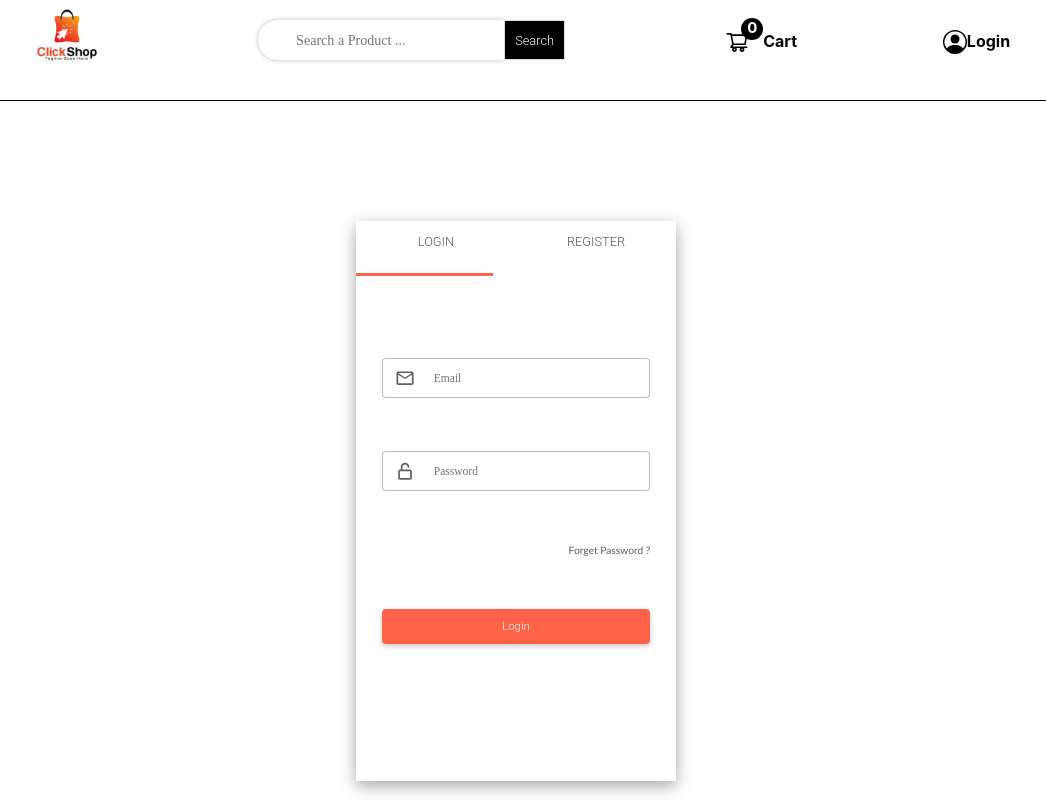
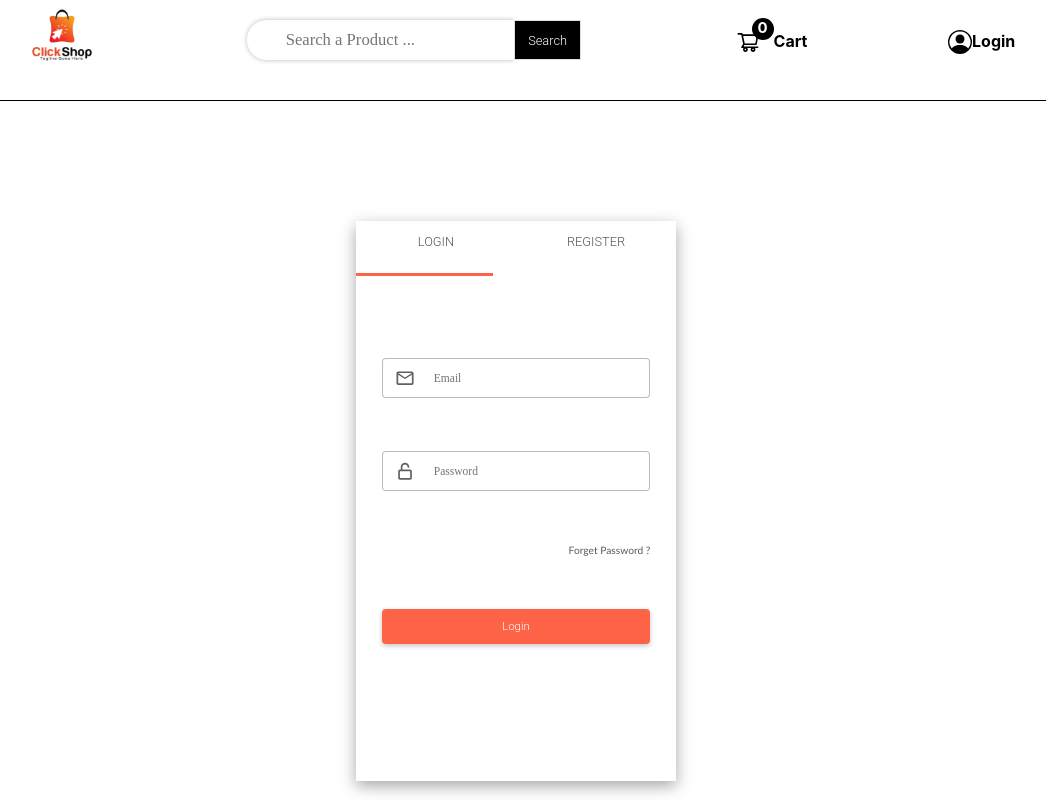
Before and after one commit to nitinkondhari03/E-COMMERCE, a React (Create React App) app in the folder frontend/: page /login in a window 1280 px wide. Shown: the top 800 px of the page, without its empty margins (124-1170 px from the left). Built offline with nearby package versions, Linux system fonts and the light colour scheme; no server answers.

Commit message:
change font serach input

```diff
--- a/frontend/src/component/Product/Search.css
+++ b/frontend/src/component/Product/Search.css
@@ -14,7 +14,7 @@
   outline: none;
   border-top-left-radius: 20px;
   border-bottom-left-radius: 20px;
-  font: 300 1.1vmax cursive;
+  font: 300 1.3vmax "cursive";
   box-sizing: border-box;
   height: 80%;
 }
@@ -52,7 +52,7 @@
     outline: none;
     border-top-left-radius: 20px;
     border-bottom-left-radius: 20px;
-    font: 300 1.1vmax cursive;
+    font: 300 1.3vmax "cursive";
     box-sizing: border-box;
     height: 70%;
   }
@@ -88,7 +88,7 @@
   .searchBox > input[type="text"] {
     width: 85%;
     height: 80%;
-    font: 300 1.8vw cursive;
+    font: 300 1.8vw "cursive";
 
   }
 
```
